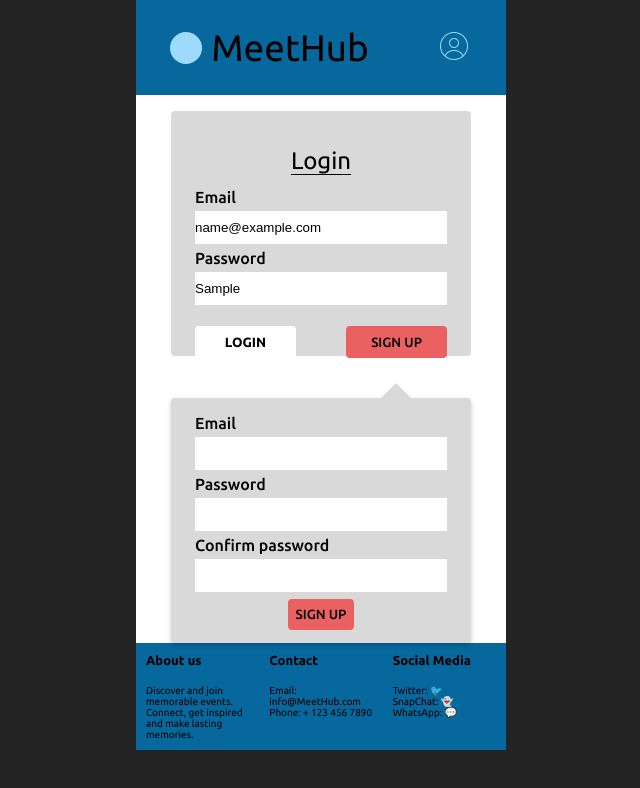
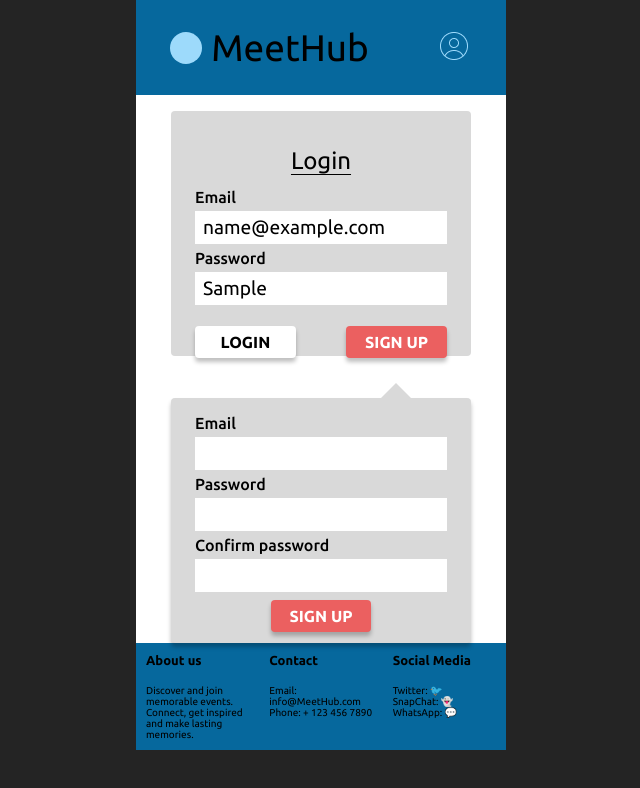
Before and after one commit to rebeckaelin/meetup, a React (Vite) app in the folder client/: page / in a window 1280 px wide. Both pictures are taken after typing "name@example.com", "Sample" into the empty fields and a click on the button "SIGN UP". Shown: the top 788 px of the page, without its empty margins (319-959 px from the left). Built offline with nearby package versions, Linux system fonts and the light colour scheme.

Commit message:
added mixins + signup functionality

```diff
--- a/client/src/pages/StartPage.jsx
+++ b/client/src/pages/StartPage.jsx
@@ -6,17 +6,43 @@ import { useState } from "react";
 
 const StartPage = () => {
   const [isVisible, setIsVisible] = useState(false);
+  const [email, setEmail] = useState("");
+  const [password, setPassword] = useState("");
+
+  const baseURL = "https://or5ue0zwa6.execute-api.eu-north-1.amazonaws.com";
 
   const toggleVisibility = (e) => {
-    e.preventDefault(); //preventa form submission från knappen
+    e.preventDefault();
     setIsVisible(!isVisible);
+  };
+
+  const handleSignUp = async (e) => {
+    e.preventDefault();
+    try {
+      const newUser = { email: email, password: password };
+      console.log("newUser", newUser);
+      const request = await fetch(`${baseURL}/signup`, {
+        method: "POST",
+        headers: { "Content-Type": "application/json" },
+        body: JSON.stringify(newUser),
+      });
+      const data = await request.json();
+      console.log("data", data);
+      if (data.success) {
+        setIsVisible(!isVisible);
+        setEmail("");
+        setPassword("");
+      }
+    } catch (error) {
+      console.error(error);
+    }
   };
 
   return (
     <div className="startPageMainContainer">
       <Header />
       <div className="loginBox">
-        <h2>Login</h2>
+        <h2 className="loginTitle">Login</h2>
         <form className="loginForm">
           <label htmlFor="email">Email</label>
           <input type="email" name="email" id="email" />
@@ -33,14 +59,28 @@ const StartPage = () => {
         </form>
         {isVisible && (
           <div className="signUpBox loginBox">
-            <form className="loginForm">
+            <form className="loginForm" onSubmit={handleSignUp}>
               <label htmlFor="email">Email</label>
-              <input type="email" name="email" id="email" />
+              <input
+                value={email}
+                type="email"
+                name="email"
+                id="email"
+                onChange={(e) => setEmail(e.target.value)}
+              />
               <label htmlFor="password">Password</label>
-              <input type="text" name="password" id="password" />
+              <input
+                value={password}
+                type="text"
+                name="password"
+                id="password"
+                onChange={(e) => setPassword(e.target.value)}
+              />
               <label htmlFor="password">Confirm password</label>
               <input type="text" name="password" id="checkpassword" />
-              <button className="signUpButton">SIGN UP</button>
+              <button className="signUpButton" type="submit">
+                SIGN UP
+              </button>
             </form>
           </div>
         )}
--- a/client/src/sass/StartPage.scss
+++ b/client/src/sass/StartPage.scss
@@ -1,7 +1,7 @@
-@import url("https://fonts.googleapis.com/css2?family=Ubuntu:ital,wght@0,300;0,400;0,500;0,700;1,300;1,400;1,500;1,700&display=swap");
+@use "./index" as *;
 
 .startPageMainContainer {
-  background: white;
+  background: $white;
   width: 370px;
   height: 750px;
   display: grid;
@@ -16,26 +16,24 @@
   }
 
   .loginBox {
+    @include setDisplayFlex($column);
     align-self: start;
     margin-top: 1rem;
     width: 300px;
     height: 245px;
-    background-color: rgb(217, 217, 217);
+    background-color: $shaddow;
     border-radius: 4px;
+    gap: 0.5rem;
     padding: 1rem 1.5rem 1.5rem 1.5rem;
-    display: flex;
-    flex-direction: column;
-    gap: 0.5rem;
 
-    h2 {
-      color: black;
-      //   margin: 0;
+    .loginTitle {
+      @include secondaryFont($black, $fontFamily);
+      font-size: 1.5rem;
     }
 
     .loginForm {
-      color: black;
-      display: flex;
-      flex-direction: column;
+      @include setDisplayFlex($column);
+      color: $black;
       width: 100%;
       gap: 5px;
 
@@ -45,9 +43,11 @@
       }
 
       input {
+        @include secondaryFont($black, $fontFamily);
+        padding-left: 0.5rem;
         margin: 0;
         height: 33px;
-        background-color: white;
+        background-color: $white;
         border: none;
       }
 
@@ -59,24 +59,17 @@
         height: 2rem;
 
         .buttonOne {
+          @include setButtonStyle($black, $white);
           font-family: ubuntu;
-          font-weight: 600;
-          background-color: white;
-          border-radius: 4px;
-          color: black;
           grid-column: 1;
           margin: 0;
-          border: none;
           cursor: pointer;
         }
         .buttonTwo {
+          @include setButtonStyle($white, $alert);
           font-family: ubuntu;
-          font-weight: 500;
           grid-column: 3;
           margin: 0;
-          background-color: rgb(235, 96, 96);
-          border-radius: 4px;
-          border: none;
           cursor: pointer;
         }
       }
@@ -87,7 +80,7 @@
     margin-top: 2rem;
     width: 300px;
     margin-left: -24px;
-    box-shadow: 0 2px 5px rgba(0, 0, 0, 0.2);
+    box-shadow: $boxshadow;
     position: relative;
 
     &::after {
@@ -99,18 +92,17 @@
       height: 0;
       border-left: 15px solid transparent;
       border-right: 15px solid transparent;
-      border-bottom: 15px solid rgb(217, 217, 217);
+      border-bottom: 15px solid $shaddow;
     }
 
     .signUpButton {
+      @include setButtonStyle($white, $alert);
+      font-family: ubuntu;
+      grid-column: 3;
+      width: 100px;
+      height: 32px;
+      margin-top: 3px;
       cursor: pointer;
-      font-family: ubuntu;
-      font-weight: 500;
-      padding: 0.5rem;
-      margin-top: 2px;
-      background-color: rgb(235, 96, 96);
-      border-radius: 4px;
-      border: none;
     }
   }
 }
```
